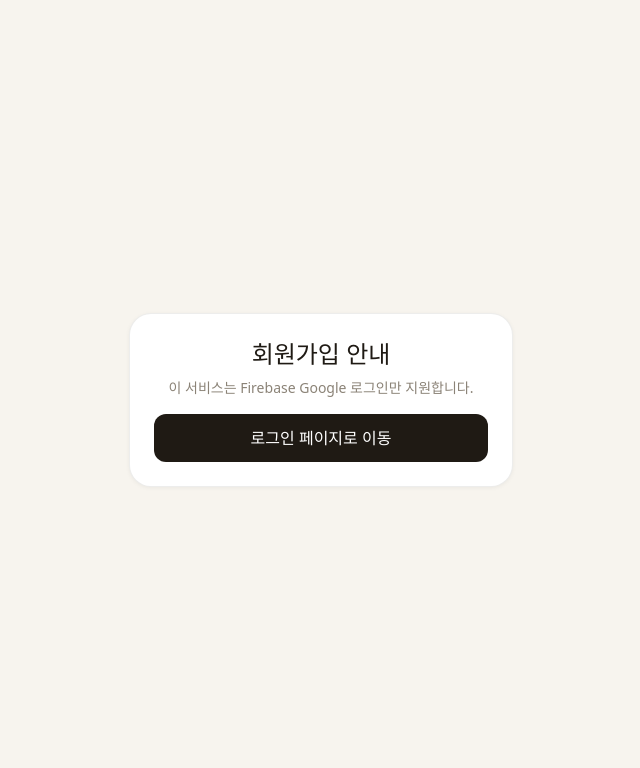
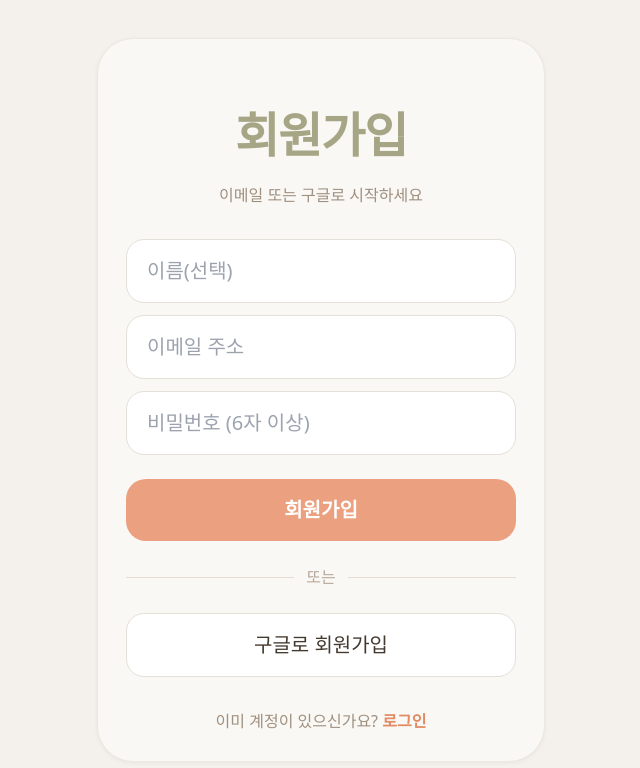
Before and after one commit to eska-start/baby, a Next.js app: page /signup in a window 1280 px wide. Shown: the top 768 px of the page, without its empty margins (319-959 px from the left). Built offline with nearby package versions, Linux system fonts and the light colour scheme; no server answers.

Commit message:
Add email/password auth and redesign login/signup pages

```diff
--- a/src/app/auth-provider.tsx
+++ b/src/app/auth-provider.tsx
@@ -3,19 +3,26 @@
 import { createContext, useContext, useEffect, useState } from "react";
 import {
   User,
+  createUserWithEmailAndPassword,
   onAuthStateChanged,
+  signInWithEmailAndPassword,
   signInWithPopup,
   signOut,
+  updateProfile,
 } from "firebase/auth";
 import { doc, getDoc, serverTimestamp, setDoc } from "firebase/firestore";
 import { auth, db, provider } from "@/lib/firebase";
 
 export type AuthUser = { id: string; email: string; name: string };
 
+type AuthResult = { ok: boolean; error?: string };
+
 type AuthCtx = {
   user: AuthUser | null;
   isLoading: boolean;
-  loginWithGoogle: () => Promise<{ ok: boolean; error?: string }>;
+  loginWithGoogle: () => Promise<AuthResult>;
+  loginWithEmail: (email: string, password: string) => Promise<AuthResult>;
+  signupWithEmail: (email: string, password: string, name?: string) => Promise<AuthResult>;
   logout: () => Promise<void>;
 };
 
@@ -23,6 +30,8 @@ const Ctx = createContext<AuthCtx>({
   user: null,
   isLoading: true,
   loginWithGoogle: async () => ({ ok: false }),
+  loginWithEmail: async () => ({ ok: false }),
+  signupWithEmail: async () => ({ ok: false }),
   logout: async () => {},
 });
 
@@ -89,12 +98,41 @@ export function AuthProvider({ children }: { children: React.ReactNode }) {
     }
   };
 
+  const loginWithEmail = async (email: string, password: string) => {
+    try {
+      const result = await signInWithEmailAndPassword(auth, email, password);
+      const mapped = mapFirebaseUser(result.user);
+      await upsertUser(mapped);
+      setUser(mapped);
+      return { ok: true };
+    } catch (e) {
+      return { ok: false, error: (e as Error).message };
+    }
+  };
+
+  const signupWithEmail = async (email: string, password: string, name?: string) => {
+    try {
+      const result = await createUserWithEmailAndPassword(auth, email, password);
+      if (name?.trim()) await updateProfile(result.user, { displayName: name.trim() });
+      const mapped: AuthUser = {
+        id: result.user.uid,
+        email: result.user.email ?? email,
+        name: name?.trim() || result.user.displayName || "보호자",
+      };
+      await upsertUser(mapped);
+      setUser(mapped);
+      return { ok: true };
+    } catch (e) {
+      return { ok: false, error: (e as Error).message };
+    }
+  };
+
   const logout = async () => {
     await signOut(auth);
     setUser(null);
   };
 
-  return <Ctx.Provider value={{ user, isLoading, loginWithGoogle, logout }}>{children}</Ctx.Provider>;
+  return <Ctx.Provider value={{ user, isLoading, loginWithGoogle, loginWithEmail, signupWithEmail, logout }}>{children}</Ctx.Provider>;
 }
 
 export const useAuth = () => useContext(Ctx);
--- a/src/app/login/page.tsx
+++ b/src/app/login/page.tsx
@@ -1,37 +1,60 @@
 "use client";
 
 import { useEffect, useState } from "react";
+import Link from "next/link";
 import { useRouter } from "next/navigation";
 import { useAuth } from "@/app/auth-provider";
 
 export default function LoginPage() {
-  const { user, isLoading, loginWithGoogle } = useAuth();
+  const { user, isLoading, loginWithGoogle, loginWithEmail } = useAuth();
   const router = useRouter();
   const [error, setError] = useState("");
   const [loading, setLoading] = useState(false);
+  const [email, setEmail] = useState("");
+  const [password, setPassword] = useState("");
 
   useEffect(() => {
     if (!isLoading && user) router.replace("/");
   }, [isLoading, user, router]);
 
+  const handleEmailLogin = async () => {
+    setLoading(true);
+    setError("");
+    const result = await loginWithEmail(email.trim(), password);
+    if (!result.ok) {
+      setError(result.error ?? "로그인 중 오류가 발생했어요.");
+      setLoading(false);
+    }
+  };
+
   const handleGoogleLogin = async () => {
     setLoading(true);
     setError("");
     const result = await loginWithGoogle();
-    if (result.ok) return;
-    else {
+    if (!result.ok) {
       setError(result.error ?? "로그인 중 오류가 발생했어요.");
       setLoading(false);
     }
   };
 
   return (
-    <div className="flex min-h-screen items-center justify-center bg-bg p-4">
-      <div className="w-full max-w-sm rounded-[22px] border border-line bg-card p-6 shadow-soft">
-        <h1 className="mb-2 text-center font-serif text-[30px] font-semibold text-ink">아이키</h1>
-        <p className="mb-6 text-center text-[13px] text-ink-mute">구글 계정으로 로그인해서 성장기록을 저장하세요</p>
+    <div className="flex min-h-screen items-center justify-center bg-[#f4f1ec] p-4">
+      <div className="w-full max-w-md rounded-[36px] border border-[#ece7df] bg-[#faf8f4] p-7 shadow-soft">
+        <h1 className="mt-8 text-center font-serif text-[56px] font-semibold tracking-tight text-[#A6A686]">아이키</h1>
+        <p className="mb-8 mt-3 text-center text-[16px] text-[#9f8f7f]">데이터로 확인하는 우리 아이의 성장</p>
+
         {error && <div className="mb-3 rounded-[10px] bg-red-50 px-4 py-2.5 text-[12px] text-red-500">{error}</div>}
-        <button type="button" onClick={handleGoogleLogin} disabled={loading} className="w-full rounded-[12px] bg-ink py-3.5 text-[14px] font-semibold text-white disabled:opacity-60">{loading ? "로그인 중..." : "Google로 로그인"}</button>
+
+        <input value={email} onChange={(e) => setEmail(e.target.value)} type="email" placeholder="이메일 주소" className="mb-3 w-full rounded-[18px] border border-[#e5e0d7] bg-white px-5 py-4 text-[20px] outline-none" />
+        <input value={password} onChange={(e) => setPassword(e.target.value)} type="password" placeholder="비밀번호" className="mb-6 w-full rounded-[18px] border border-[#e5e0d7] bg-white px-5 py-4 text-[20px] outline-none" />
+
+        <button type="button" onClick={handleEmailLogin} disabled={loading} className="w-full rounded-[20px] bg-[#eba17f] py-4 text-[20px] font-semibold text-white disabled:opacity-60">{loading ? "로그인 중..." : "로그인"}</button>
+
+        <div className="my-6 flex items-center gap-3 text-[#b4a79b]"><div className="h-px flex-1 bg-[#e4ddd2]" /><span>또는</span><div className="h-px flex-1 bg-[#e4ddd2]" /></div>
+
+        <button type="button" onClick={handleGoogleLogin} disabled={loading} className="w-full rounded-[18px] border border-[#e5e0d7] bg-white py-4 text-[20px] font-medium text-[#44392f] disabled:opacity-60">구글로 로그인</button>
+
+        <div className="mt-8 text-center text-[16px] text-[#9f8f7f]">계정이 없으신가요? <Link href="/signup" className="font-semibold text-[#e18a63]">회원가입</Link></div>
       </div>
     </div>
   );
--- a/src/app/signup/page.tsx
+++ b/src/app/signup/page.tsx
@@ -1,15 +1,62 @@
 "use client";
 
+import { useEffect, useState } from "react";
+import Link from "next/link";
 import { useRouter } from "next/navigation";
+import { useAuth } from "@/app/auth-provider";
 
 export default function SignupPage() {
+  const { user, isLoading, signupWithEmail, loginWithGoogle } = useAuth();
   const router = useRouter();
+  const [name, setName] = useState("");
+  const [email, setEmail] = useState("");
+  const [password, setPassword] = useState("");
+  const [error, setError] = useState("");
+  const [loading, setLoading] = useState(false);
+
+  useEffect(() => {
+    if (!isLoading && user) router.replace("/");
+  }, [isLoading, user, router]);
+
+  const handleSignup = async () => {
+    setLoading(true);
+    setError("");
+    const result = await signupWithEmail(email.trim(), password, name.trim());
+    if (!result.ok) {
+      setError(result.error ?? "회원가입 중 오류가 발생했어요.");
+      setLoading(false);
+    }
+  };
+
+  const handleGoogleSignup = async () => {
+    setLoading(true);
+    setError("");
+    const result = await loginWithGoogle();
+    if (!result.ok) {
+      setError(result.error ?? "구글 회원가입 중 오류가 발생했어요.");
+      setLoading(false);
+    }
+  };
+
   return (
-    <div className="flex min-h-screen items-center justify-center bg-bg p-4">
-      <div className="w-full max-w-sm rounded-[22px] border border-line bg-card p-6 text-center shadow-soft">
-        <h1 className="font-serif text-2xl text-ink">회원가입 안내</h1>
-        <p className="mt-2 text-sm text-ink-mute">이 서비스는 Firebase Google 로그인만 지원합니다.</p>
-        <button onClick={() => router.replace('/login')} className="mt-4 w-full rounded-[12px] bg-ink py-3 text-white">로그인 페이지로 이동</button>
+    <div className="flex min-h-screen items-center justify-center bg-[#f4f1ec] p-4">
+      <div className="w-full max-w-md rounded-[36px] border border-[#ece7df] bg-[#faf8f4] p-7 shadow-soft">
+        <h1 className="mt-8 text-center font-serif text-[48px] font-semibold tracking-tight text-[#A6A686]">회원가입</h1>
+        <p className="mb-8 mt-3 text-center text-[16px] text-[#9f8f7f]">이메일 또는 구글로 시작하세요</p>
+
+        {error && <div className="mb-3 rounded-[10px] bg-red-50 px-4 py-2.5 text-[12px] text-red-500">{error}</div>}
+
+        <input value={name} onChange={(e) => setName(e.target.value)} type="text" placeholder="이름(선택)" className="mb-3 w-full rounded-[18px] border border-[#e5e0d7] bg-white px-5 py-4 text-[20px] outline-none" />
+        <input value={email} onChange={(e) => setEmail(e.target.value)} type="email" placeholder="이메일 주소" className="mb-3 w-full rounded-[18px] border border-[#e5e0d7] bg-white px-5 py-4 text-[20px] outline-none" />
+        <input value={password} onChange={(e) => setPassword(e.target.value)} type="password" placeholder="비밀번호 (6자 이상)" className="mb-6 w-full rounded-[18px] border border-[#e5e0d7] bg-white px-5 py-4 text-[20px] outline-none" />
+
+        <button type="button" onClick={handleSignup} disabled={loading} className="w-full rounded-[20px] bg-[#eba17f] py-4 text-[20px] font-semibold text-white disabled:opacity-60">{loading ? "가입 중..." : "회원가입"}</button>
+
+        <div className="my-6 flex items-center gap-3 text-[#b4a79b]"><div className="h-px flex-1 bg-[#e4ddd2]" /><span>또는</span><div className="h-px flex-1 bg-[#e4ddd2]" /></div>
+
+        <button type="button" onClick={handleGoogleSignup} disabled={loading} className="w-full rounded-[18px] border border-[#e5e0d7] bg-white py-4 text-[20px] font-medium text-[#44392f] disabled:opacity-60">구글로 회원가입</button>
+
+        <div className="mt-8 text-center text-[16px] text-[#9f8f7f]">이미 계정이 있으신가요? <Link href="/login" className="font-semibold text-[#e18a63]">로그인</Link></div>
       </div>
     </div>
   );
```
